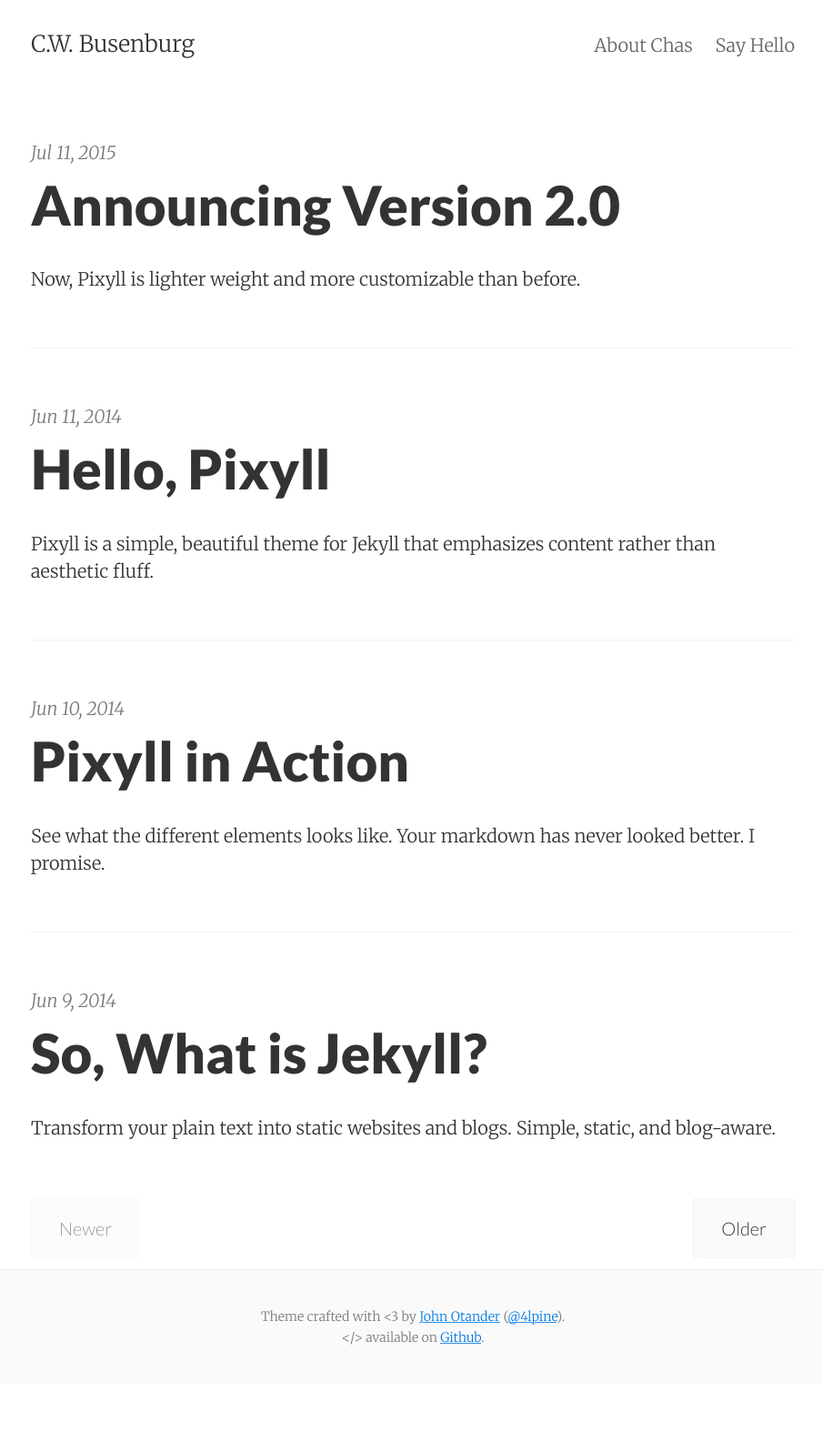
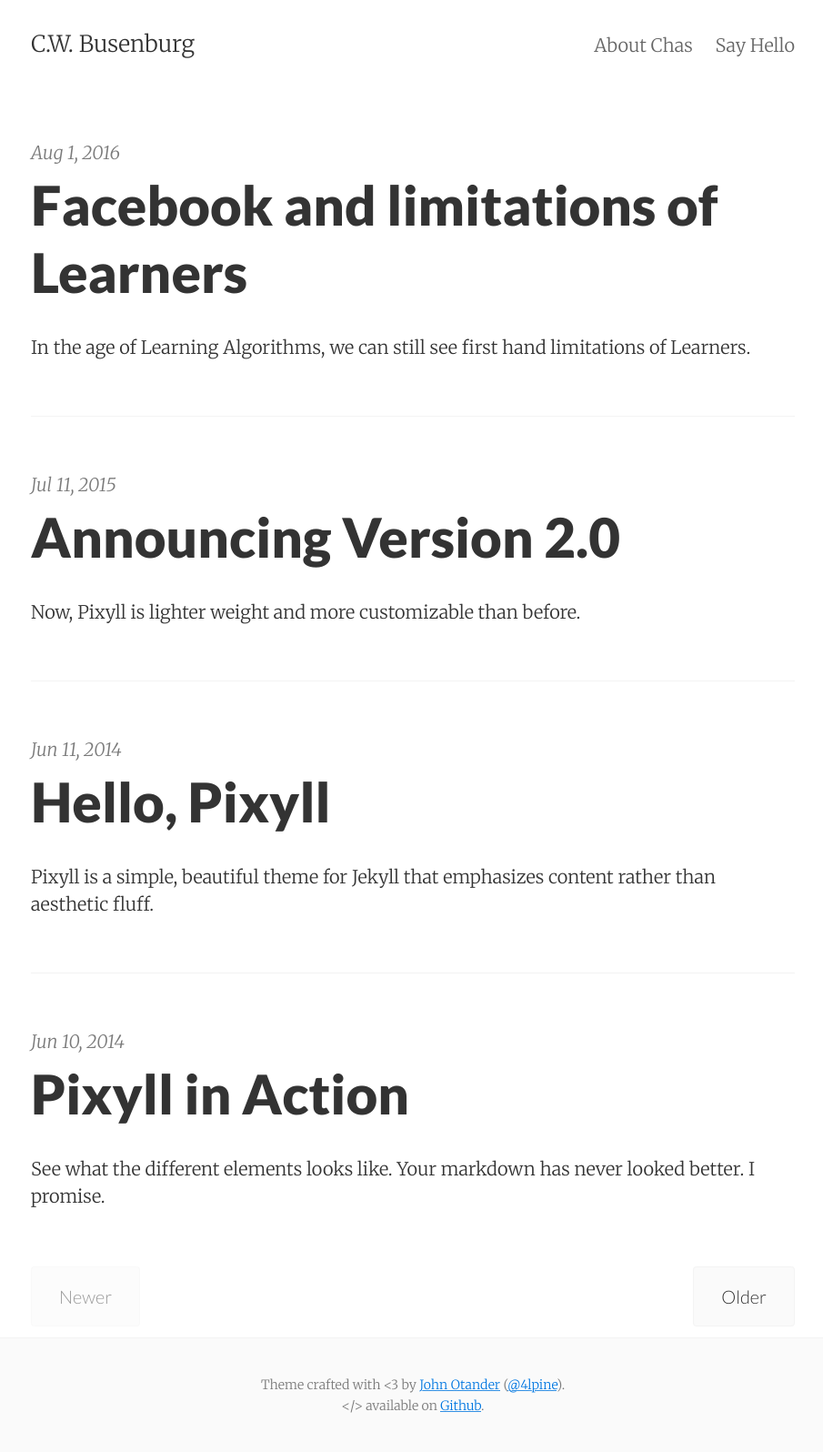
Before and after one commit to cbusenbu/cbusenbu.github.io, a Jekyll site: the page built from index.html, in a window 1280 px wide. Shown: the whole page at 91% size, without its empty margins (186-1091 px from the left). Built offline with Jekyll 4.4.1, drawn with Linux system fonts in a browser that asks for light colours; the list of posts is cut into pages by our own code; before the commit the page ends 1521 px from its top, so only the background shows below that.

Commit message:
add start of new post

```diff
--- a/_config.yml
+++ b/_config.yml
@@ -4,14 +4,14 @@ email:       chas@cwbusenburg.com
 author:      Chas Busenburg
 description: "The musings of an aspiring data scientist."
 baseurl:     ""
-url:         "cbusenbu.github.io"
+url:         "/"
 date_format: "%b %-d, %Y"
 
 # Google services
 google_verification:
 # Use either direct GA implementation or set up GTM account
 # - using both will skew your data (leave blank to not use at all)
-google_analytics: UA-81739306-1
+google_analytics:
 google_tag_manager: GTM-K6PR6X
 # Bing services
 bing_verification:
@@ -94,7 +94,7 @@ text:
       sending:  'sending..'
       sent:     'Message sent!'
       error:    'Error!'
-  thanks: 'Thanks for contacting us. We will reply as soon as possible.'
+  thanks: 'Thanks for contacting me. I will reply as soon as possible.'
   og_locale: 'en_US'
 
 # Build settings
--- /dev/null
+++ b/_posts/2016-08-01-Facebook-and-Photos.md
@@ -0,0 +1,10 @@
+---
+layout:     post
+title:      Facebook and limitations of Learners
+date:       2016-08-01
+summary:    In the age of Learning Algorithms, we can still see first hand limitations of Learners.
+categories: Machine_Learning
+---
+
+Note: This post is meant to be a general explanation of learning algorithms, and their limitations
+for a lay person.
```
